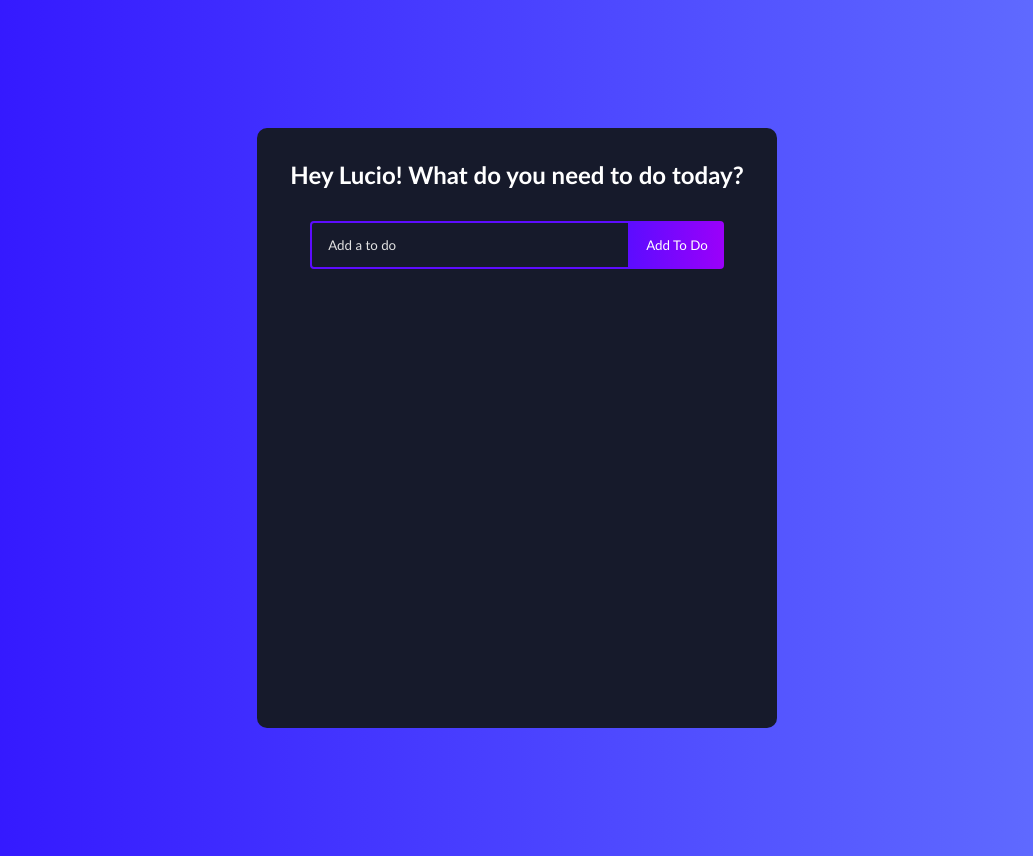
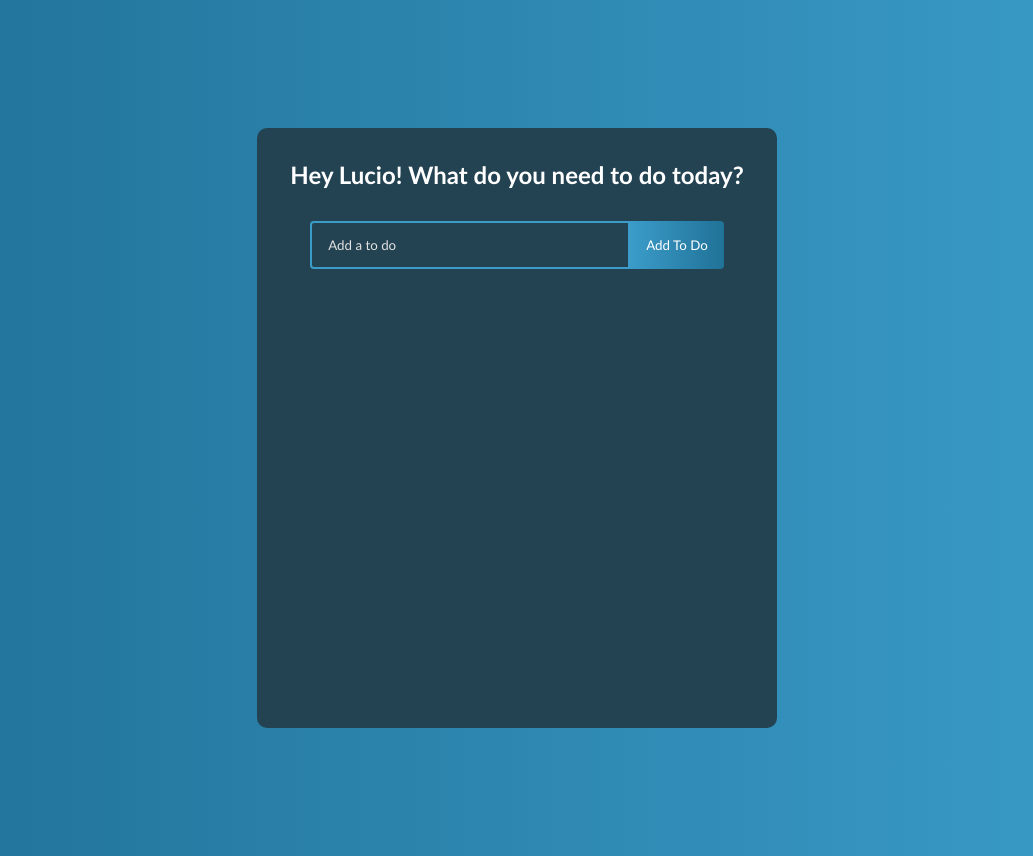
Before and after one commit to lucionessier/todolist, a React (Create React App) app: page / in a window 1280 px wide. Shown: the whole page, without its empty margins (123-1156 px from the left). Built offline with nearby package versions, Linux system fonts and the light colour scheme.

Commit message:
Changed styles

```diff
--- a/public/index.html
+++ b/public/index.html
@@ -24,7 +24,7 @@
       work correctly both with client-side routing and a non-root public URL.
       Learn how to configure a non-root public URL by running `npm run build`.
     -->
-    <title>React App</title>
+    <title>Lucio Nessier || To do list app</title>
   </head>
   <body>
     <noscript>You need to enable JavaScript to run this app.</noscript>
--- a/src/App.css
+++ b/src/App.css
@@ -9,8 +9,8 @@
   body {
     background: linear-gradient(
       90deg,
-      rgba(48, 16, 255, 1) 0%,
-      rgba(100, 115, 255, 1) 100%
+      hsl(199, 65%, 36%),
+      hsl(199, 57%, 51%)
     );
   }
   .todo-app {
@@ -19,7 +19,7 @@
     justify-content: start;
     width: 520px;
     min-height: 600px;
-    background: #161a2b;
+    background: hsl(199, 39%, 23%);
     text-align: center;
     margin: 128px auto;
     border-radius: 10px;
@@ -44,7 +44,7 @@
   .todo-input {
     padding: 14px 32px 14px 16px;
     border-radius: 4px 0 0 4px;
-    border: 2px solid #5d0cff;
+    border: 2px solid hsl(199, 57%, 51%);
     outline: none;
     width: 320px;
     background: transparent;
@@ -63,8 +63,9 @@
     outline: none;
     background: linear-gradient(
       90deg,
-      rgba(93, 12, 255, 1) 0%,
-      rgba(155, 0, 250, 1) 100%
+      hsl(199, 57%, 51%),
+      hsl(199, 65%, 36%)
+
     );
     color: #fff;
     text-transform: capitalize;
```
